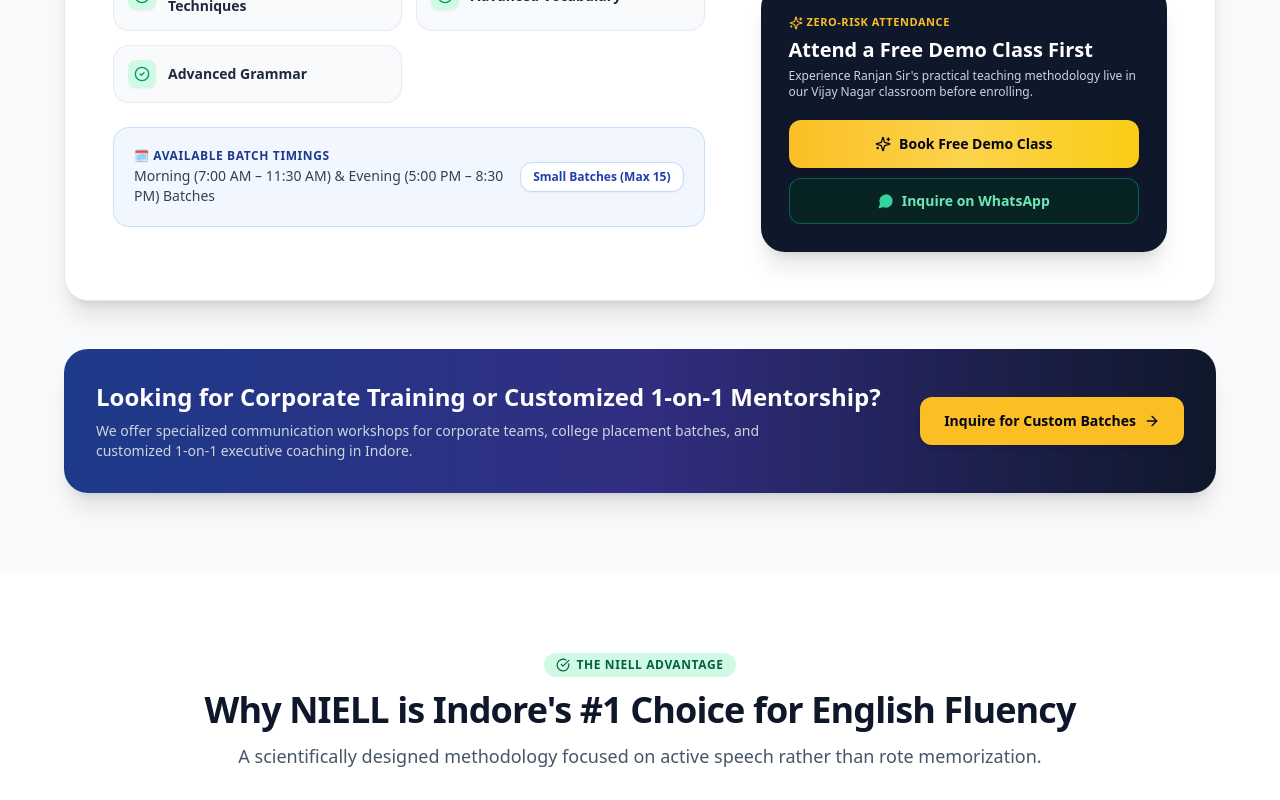
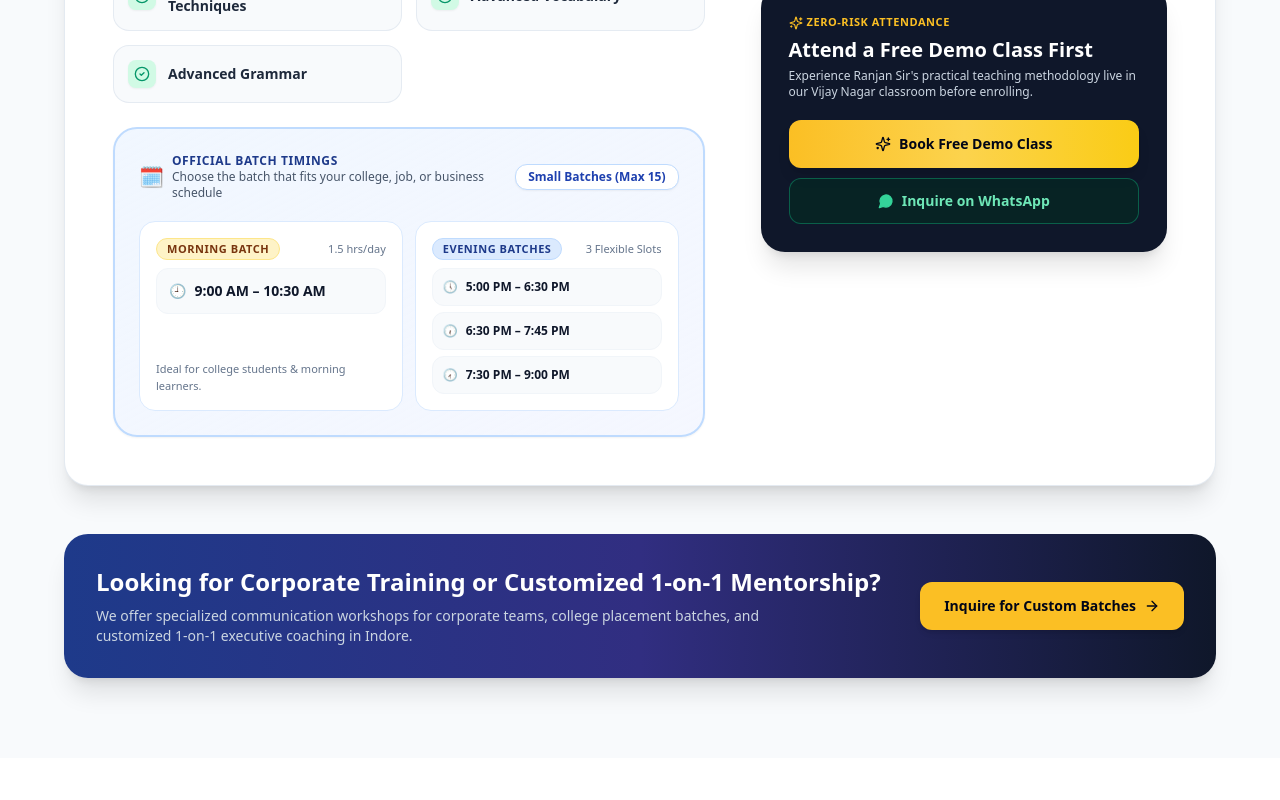
Before and after one commit to Ashish25162/niell-website, a Next.js app: page / in a window 1280 px wide. Shown: the part 2160-2960 px from the top of the page. Built offline with nearby package versions, Linux system fonts and the light colour scheme.

Commit message:
Update official morning and evening batch timings across website

```diff
--- a/src/app/layout.tsx
+++ b/src/app/layout.tsx
@@ -121,8 +121,8 @@
           {
             "@type": "OpeningHoursSpecification",
             "dayOfWeek": ["Monday", "Tuesday", "Wednesday", "Thursday", "Friday", "Saturday"],
-            "opens": "07:00",
-            "closes": "20:30",
+            "opens": "09:00",
+            "closes": "21:00",
           },
         ],
         "aggregateRating": {
--- a/src/components/ContactLocation.tsx
+++ b/src/components/ContactLocation.tsx
@@ -160,7 +160,7 @@
 
               <div className="flex items-center gap-2 text-xs text-slate-500 pt-2 border-t border-slate-100">
                 <Clock className="w-4 h-4 text-blue-600 flex-shrink-0" />
-                <span>Open Mon–Sat: 7:00 AM – 8:30 PM (Sun: Special Sessions)</span>
+                <span>Batches: Morning (9:00 AM – 10:30 AM) & Evening (5:00 PM – 9:00 PM)</span>
               </div>
             </div>
           </div>
--- a/src/components/Courses.tsx
+++ b/src/components/Courses.tsx
@@ -95,18 +95,68 @@
                 </div>
 
                 {/* Batch Timings Card */}
-                <div className="bg-blue-50/80 rounded-2xl p-4 sm:p-5 border border-blue-200/80 flex flex-col sm:flex-row sm:items-center justify-between gap-3">
-                  <div>
-                    <span className="text-xs font-extrabold uppercase tracking-wider text-blue-900 block mb-0.5">
-                      🗓️ Available Batch Timings
+                <div className="bg-gradient-to-br from-blue-50/90 to-indigo-50/60 rounded-3xl p-5 sm:p-6 border-2 border-blue-200 shadow-sm space-y-4">
+                  <div className="flex flex-col sm:flex-row sm:items-center justify-between gap-2">
+                    <div className="flex items-center gap-2">
+                      <span className="text-xl">🗓️</span>
+                      <div>
+                        <span className="text-xs font-extrabold uppercase tracking-wider text-blue-900 block">
+                          Official Batch Timings
+                        </span>
+                        <p className="text-xs text-slate-600">
+                          Choose the batch that fits your college, job, or business schedule
+                        </p>
+                      </div>
+                    </div>
+                    <span className="inline-flex items-center text-xs font-bold text-blue-800 bg-white px-3 py-1 rounded-xl border border-blue-200 shadow-sm whitespace-nowrap self-start sm:self-auto">
+                      Small Batches (Max 15)
                     </span>
-                    <p className="text-xs sm:text-sm text-slate-700 font-medium">
-                      {course.batchTimings}
-                    </p>
                   </div>
-                  <span className="inline-flex items-center text-xs font-bold text-blue-800 bg-white px-3 py-1.5 rounded-xl border border-blue-200 shadow-sm whitespace-nowrap self-start sm:self-auto">
-                    Small Batches (Max 15)
-                  </span>
+
+                  <div className="grid grid-cols-1 sm:grid-cols-2 gap-3 pt-1">
+                    {/* Morning Slot */}
+                    <div className="bg-white rounded-2xl p-4 border border-blue-100 shadow-xs space-y-2 flex flex-col justify-between">
+                      <div>
+                        <div className="flex items-center justify-between mb-2">
+                          <span className="text-[11px] font-black uppercase tracking-wider px-2.5 py-0.5 rounded-full bg-amber-100 text-amber-900 border border-amber-200">
+                            Morning Batch
+                          </span>
+                          <span className="text-[11px] text-slate-500 font-medium">1.5 hrs/day</span>
+                        </div>
+                        <div className="flex items-center gap-2 text-sm font-extrabold text-slate-900 bg-slate-50 p-3 rounded-xl border border-slate-100">
+                          <span>🕘</span>
+                          <span>9:00 AM – 10:30 AM</span>
+                        </div>
+                      </div>
+                      <p className="text-[11px] text-slate-500 pt-1">
+                        Ideal for college students & morning learners.
+                      </p>
+                    </div>
+
+                    {/* Evening Slots */}
+                    <div className="bg-white rounded-2xl p-4 border border-blue-100 shadow-xs space-y-2">
+                      <div className="flex items-center justify-between">
+                        <span className="text-[11px] font-black uppercase tracking-wider px-2.5 py-0.5 rounded-full bg-blue-100 text-blue-900 border border-blue-200">
+                          Evening Batches
+                        </span>
+                        <span className="text-[11px] text-slate-500 font-medium">3 Flexible Slots</span>
+                      </div>
+                      <div className="space-y-1.5">
+                        <div className="flex items-center gap-2 text-xs font-bold text-slate-900 bg-slate-50 p-2.5 rounded-xl border border-slate-100">
+                          <span>🕔</span>
+                          <span>5:00 PM – 6:30 PM</span>
+                        </div>
+                        <div className="flex items-center gap-2 text-xs font-bold text-slate-900 bg-slate-50 p-2.5 rounded-xl border border-slate-100">
+                          <span>🕡</span>
+                          <span>6:30 PM – 7:45 PM</span>
+                        </div>
+                        <div className="flex items-center gap-2 text-xs font-bold text-slate-900 bg-slate-50 p-2.5 rounded-xl border border-slate-100">
+                          <span>🕢</span>
+                          <span>7:30 PM – 9:00 PM</span>
+                        </div>
+                      </div>
+                    </div>
+                  </div>
                 </div>
               </div>
 
--- a/src/components/DemoForm.tsx
+++ b/src/components/DemoForm.tsx
@@ -10,7 +10,7 @@
     phone: "",
     email: "", // User specified: keep email empty/ready for later update
     course: COURSES[0].title,
-    batchTime: "Morning (8:00 AM - 10:00 AM)",
+    batchTime: "Morning: 9:00 AM – 10:30 AM",
     mode: "Offline Classroom (Vijay Nagar Campus)",
     message: "",
   });
@@ -257,14 +257,20 @@
                       <select
                         value={formData.batchTime}
                         onChange={(e) => setFormData({ ...formData, batchTime: e.target.value })}
-                        className="w-full px-3 py-3 rounded-xl border border-slate-300 focus:outline-none focus:ring-2 focus:ring-blue-600 text-xs sm:text-sm bg-slate-50"
+                        className="w-full px-3 py-3 rounded-xl border border-slate-300 focus:outline-none focus:ring-2 focus:ring-blue-600 text-xs sm:text-sm bg-slate-50 font-medium"
                       >
-                        <option value="Early Morning (7:00 AM - 8:30 AM)">Early Morning (7:00 AM)</option>
-                        <option value="Morning (8:30 AM - 10:00 AM)">Morning (8:30 AM - 10:00 AM)</option>
-                        <option value="Afternoon (12:00 PM - 2:00 PM)">Afternoon (12:00 PM - 2:00 PM)</option>
-                        <option value="Evening (5:00 PM - 6:30 PM)">Evening (5:00 PM - 6:30 PM)</option>
-                        <option value="Late Evening (7:00 PM - 8:30 PM)">Late Evening (7:00 PM - 8:30 PM)</option>
-                        <option value="Weekend Special Batch">Weekend Special Batch</option>
+                        <option value="Morning: 9:00 AM – 10:30 AM">
+                          Morning: 9:00 AM – 10:30 AM
+                        </option>
+                        <option value="Evening: 5:00 PM – 6:30 PM">
+                          Evening: 5:00 PM – 6:30 PM
+                        </option>
+                        <option value="Evening: 6:30 PM – 7:45 PM">
+                          Evening: 6:30 PM – 7:45 PM
+                        </option>
+                        <option value="Evening: 7:30 PM – 9:00 PM">
+                          Evening: 7:30 PM – 9:00 PM
+                        </option>
                       </select>
                     </div>
                   </div>
--- a/src/components/Gallery.tsx
+++ b/src/components/Gallery.tsx
@@ -215,7 +215,7 @@
               Want to visit our classroom in person?
             </h4>
             <p className="text-xs sm:text-sm text-slate-300">
-              Walk in anytime between 7:00 AM – 8:30 PM Behind Radisson Hotel, Vijay Nagar, Indore.
+              Visit during batch hours: Morning (9:00 AM – 10:30 AM) or Evening (5:00 PM – 9:00 PM) Behind Radisson Hotel, Vijay Nagar, Indore.
             </p>
           </div>
           <a
--- a/src/lib/constants.ts
+++ b/src/lib/constants.ts
@@ -36,7 +36,15 @@
   socials: {
     whatsapp: "https://wa.me/916266394121",
   },
-  timings: "Monday – Saturday: 7:00 AM – 8:30 PM | Sunday: Special GD Batches",
+  timings: "Morning: 9:00 AM – 10:30 AM | Evening: 5:00 PM – 9:00 PM",
+  batchSchedule: {
+    morning: ["9:00 AM – 10:30 AM"],
+    evening: [
+      "5:00 PM – 6:30 PM",
+      "6:30 PM – 7:45 PM",
+      "7:30 PM – 9:00 PM",
+    ],
+  },
 };
 
 export const FLAGSHIP_COURSE = {
@@ -68,7 +76,15 @@
     "3 Months of intensive classroom training with daily speaking & stage drills.",
     "Additional 3 Months Membership for continued practice and revision at your convenience.*",
   ],
-  batchTimings: "Morning (7:00 AM – 11:30 AM) & Evening (5:00 PM – 8:30 PM) Batches",
+  batchSchedule: {
+    morning: ["9:00 AM – 10:30 AM"],
+    evening: [
+      "5:00 PM – 6:30 PM",
+      "6:30 PM – 7:45 PM",
+      "7:30 PM – 9:00 PM",
+    ],
+  },
+  batchTimings: "Morning: 9:00 AM – 10:30 AM | Evening: 5:00 PM – 6:30 PM, 6:30 PM – 7:45 PM, 7:30 PM – 9:00 PM",
 };
 
 export const COURSES = [FLAGSHIP_COURSE];
@@ -127,7 +143,7 @@
   {
     question: "What are the batch timings at NIELL?",
     answer:
-      "We run batches throughout the day from 7:00 AM to 8:30 PM. We have dedicated morning batches for college students, afternoon batches for homemakers, and evening/weekend batches for working professionals.",
+      "We offer flexible morning and evening batch timings to suit college students, job seekers, and working professionals: Morning Batch: 9:00 AM – 10:30 AM. Evening Batches: 5:00 PM – 6:30 PM, 6:30 PM – 7:45 PM, and 7:30 PM – 9:00 PM. Weekend practice sessions are also available.",
   },
   {
     question: "How long does it take to become fluent in English?",
```
